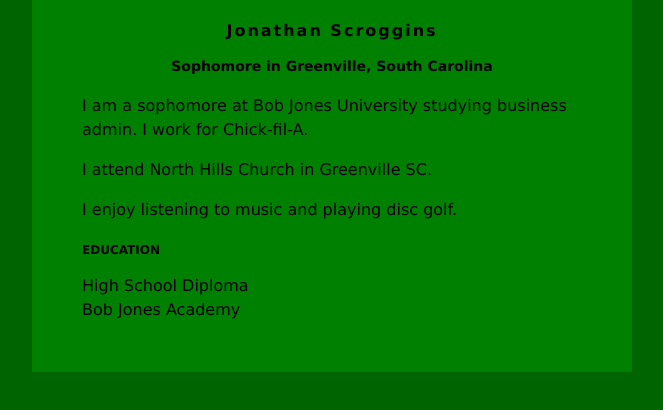
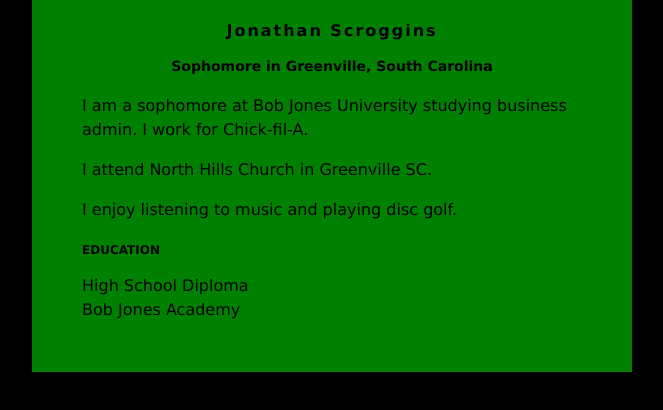
Before and after one commit to jonathanscroggins/jonathanscroggins.github.io, a plain HTML site: page index.html in a window 1280 px wide. Shown: the whole page, without its empty margins (308-971 px from the left). Drawn offline with Linux system fonts and the light colour scheme.

Commit message:
Update index.html

```diff
--- a/index.html
+++ b/index.html
@@ -2,7 +2,7 @@
 <head>
 <style>
 body {
-    background: darkgreen;
+    background: black;
     font-family: Verdana;
 }
 #content {
```
